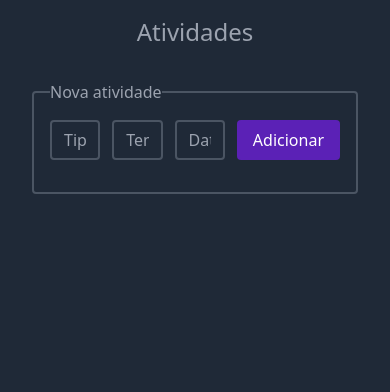
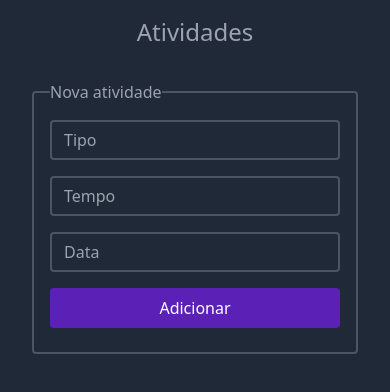
Before and after one commit to avrcoelho/react-clean-architecture, a React (Create React App) app: page /dashboard in a window 390 px wide. Shown: the top 392 px of the page. Built offline with nearby package versions, Linux system fonts and the light colour scheme; no server answers.

Commit message:
style: responsive

```diff
--- a/src/modules/activities/presentation/components/FormCreateActivity/index.tsx
+++ b/src/modules/activities/presentation/components/FormCreateActivity/index.tsx
@@ -19,8 +19,8 @@ const FormCreateActivity = (): JSX.Element => {
   } = useForm<ICreateActivityUsecaseArgs>({ resolver });
 
   return (
-    <form onSubmit={handleSubmit(create)} className="max-w-2xl p-4">
-      <fieldset className="border-2 p-4 border-gray-600 rounded flex flex-row gap-3">
+    <form onSubmit={handleSubmit(create)} className="w-full sm:max-w-2xl p-4">
+      <fieldset className="border-2 px-4 pt-4 pb-2 border-gray-600 rounded sm:flex flex-row gap-3">
         <legend className="text-gray-400">Nova atividade</legend>
 
         <InputText
--- a/src/shared/presentation/components/Buttons/Default/index.tsx
+++ b/src/shared/presentation/components/Buttons/Default/index.tsx
@@ -13,7 +13,7 @@ const ButtonDefault = ({
     <div className="flex flex-col mb-4">
       <button
         type="button"
-        className={`w-full max-w-md h-10 rounded cursor-pointer bg-purple-800 text-white transition-opacity hover:opacity-80 ${className}`}
+        className={`w-full max-w-lg h-10 rounded cursor-pointer bg-purple-800 text-white transition-opacity hover:opacity-80 ${className}`}
         {...rest}
       >
         {children}
--- a/src/shared/presentation/components/inputs/Text/index.tsx
+++ b/src/shared/presentation/components/inputs/Text/index.tsx
@@ -15,7 +15,7 @@ const InputText = ({
       <input
         type="text"
         ref={register}
-        className={`w-full max-w-md h-10 bg-transparent border-2 ${
+        className={`w-full max-w-lg h-10 bg-transparent border-2 ${
           error ? 'border-red-400' : 'border-gray-600'
         }  rounded px-3 text-white`}
         {...rest}
```
